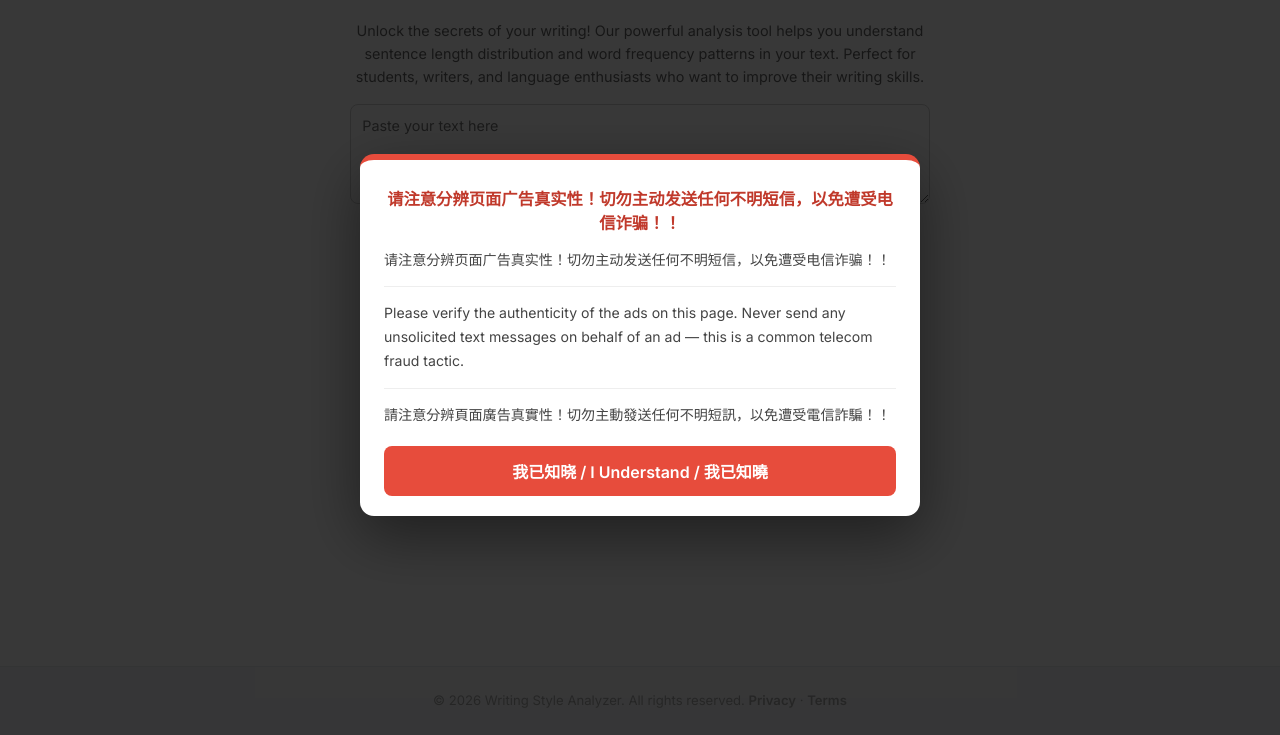
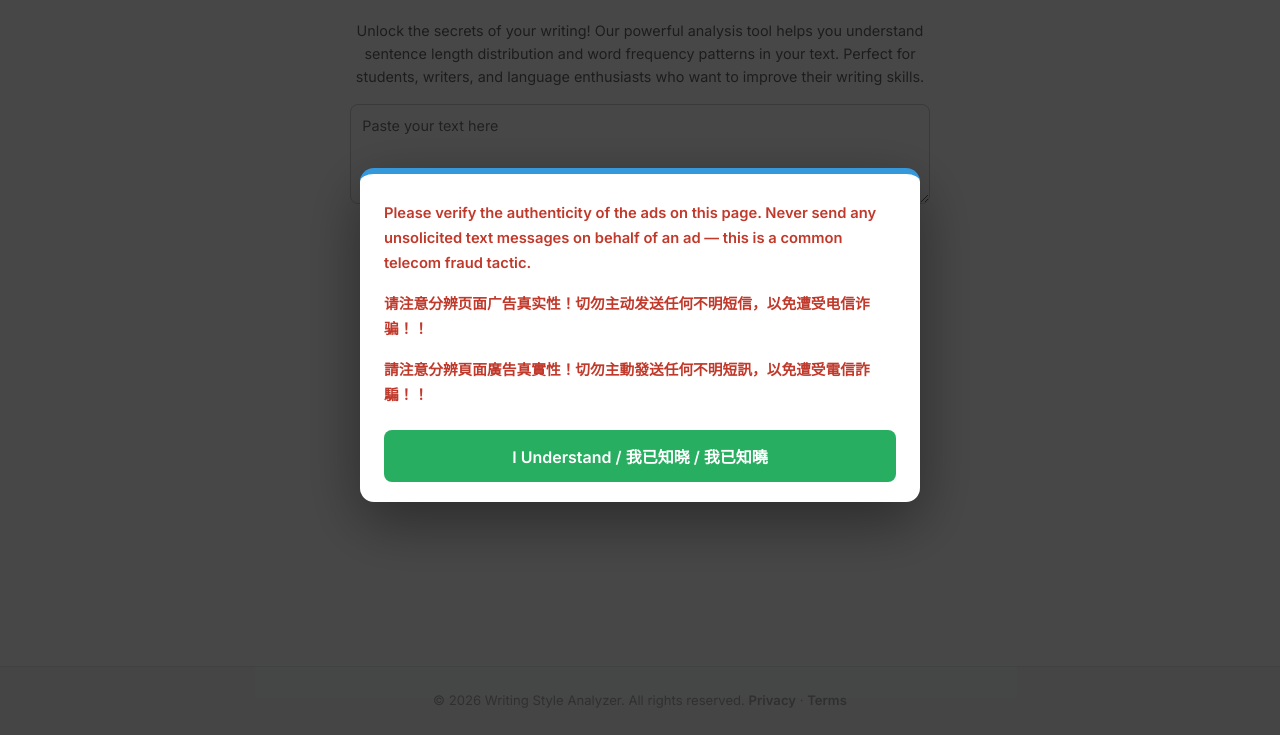
Before and after one commit to cjf9/WritingStyleAnalyzer, a plain HTML site: page index.html in a window 1280 px wide. Shown: the part 65-800 px from the top of the page. Drawn offline with nearby package versions, Linux system fonts and the light colour scheme.

Commit message:
restyle ad notice: EN-ZH-ZH order, green button, blue border

```diff
--- a/index.html
+++ b/index.html
@@ -35,7 +35,7 @@
       .ad-warn {
         position: fixed;
         inset: 0;
-        background: rgba(0, 0, 0, 0.78);
+        background: rgba(0, 0, 0, 0.72);
         display: flex;
         align-items: center;
         justify-content: center;
@@ -47,81 +47,60 @@
       .ad-warn .ad-warn-card {
         background: #fff;
         border-radius: 14px;
+        border-top: 6px solid #3498db;
         max-width: 560px;
         width: 100%;
         max-height: 88vh;
         overflow-y: auto;
         -webkit-overflow-scrolling: touch;
         padding: 1.7rem 1.5rem 1.3rem;
-        box-shadow: 0 20px 60px rgba(0, 0, 0, 0.45);
-        border-top: 6px solid #e74c3c;
+        box-shadow: 0 20px 60px rgba(0, 0, 0, 0.4);
         box-sizing: border-box;
-        text-align: center;
+        text-align: left;
         font-family: Inter, PingFang SC, Microsoft YaHei, system-ui, sans-serif;
       }
-      .ad-warn .ad-warn-card h2 {
-        font-size: 1.02rem;
-        line-height: 1.5;
+      .ad-warn .ad-warn-card p {
+        font-size: 0.92rem;
+        line-height: 1.7;
         color: #c0392b;
-        margin: 0 0 0.75rem;
-        font-weight: 700;
-      }
-      .ad-warn .ad-warn-card p {
-        font-size: 0.88rem;
-        line-height: 1.7;
-        color: #444;
-        margin: 0 0 0.7rem;
+        font-weight: 600;
+        margin: 0 0 1rem;
         text-align: left;
-      }
-      .ad-warn .ad-warn-sep {
-        height: 1px;
-        background: #eee;
-        margin: 0.9rem 0;
       }
       .ad-warn .ad-warn-card button {
         display: block;
         width: 100%;
-        margin-top: 1.2rem;
-        padding: 0.8rem 1rem;
+        margin-top: 1.4rem;
+        padding: 0.85rem 1rem;
         border: none;
         border-radius: 8px;
-        background: #e74c3c;
+        background: #27ae60;
         color: #fff;
         font-size: 1rem;
         font-weight: 700;
         cursor: pointer;
         font-family: inherit;
       }
-      .ad-warn .ad-warn-card button:hover { background: #d0402f; }
+      .ad-warn .ad-warn-card button:hover { background: #219150; }
       @media (max-width: 600px) {
         .ad-warn { padding: 0.8rem; }
         .ad-warn .ad-warn-card {
           padding: 1.25rem 1rem 1.1rem;
           max-height: 84vh;
         }
-        .ad-warn .ad-warn-card h2 { font-size: 0.96rem; }
-        .ad-warn .ad-warn-card p { font-size: 0.82rem; line-height: 1.65; }
-        .ad-warn .ad-warn-sep { margin: 0.7rem 0; }
-        .ad-warn .ad-warn-card button { font-size: 0.95rem; padding: 0.75rem 1rem; }
+        .ad-warn .ad-warn-card p { font-size: 0.86rem; line-height: 1.65; }
+        .ad-warn .ad-warn-card button { font-size: 0.95rem; padding: 0.78rem 1rem; }
       }
     </style>
 </head>
 <body>
     <!-- Ad safety notice -->
     <div id="adWarn" class="ad-warn">
-        <div class="ad-warn-card" role="dialog" aria-modal="true" aria-labelledby="adWarnTitle">
-            <h2 id="adWarnTitle">请注意分辨页面广告真实性！切勿主动发送任何不明短信，以免遭受电信诈骗！！</h2>
+        <div class="ad-warn-card" role="dialog" aria-modal="true" aria-labelledby="adWarnText">
+            <p id="adWarnText">Please verify the authenticity of the ads on this page. Never send any unsolicited text messages on behalf of an ad — this is a common telecom fraud tactic.</p>
             <p>请注意分辨页面广告真实性！切勿主动发送任何不明短信，以免遭受电信诈骗！！</p>
-
-            <div class="ad-warn-sep"></div>
-
-            <p>Please verify the authenticity of the ads on this page. Never send any unsolicited text messages on behalf of an ad — this is a common telecom fraud tactic.</p>
-
-            <div class="ad-warn-sep"></div>
-
             <p>請注意分辨頁面廣告真實性！切勿主動發送任何不明短訊，以免遭受電信詐騙！！</p>
-
-            <button type="button" id="adWarnOk">我已知晓 / I Understand / 我已知曉</button>
+            <button type="button" id="adWarnOk">I Understand / 我已知晓 / 我已知曉</button>
         </div>
     </div>
 
```
Also changed, not shown: zh-hans/index.html (+18 -39 lines), zh-hant/index.html (+18 -39 lines).
